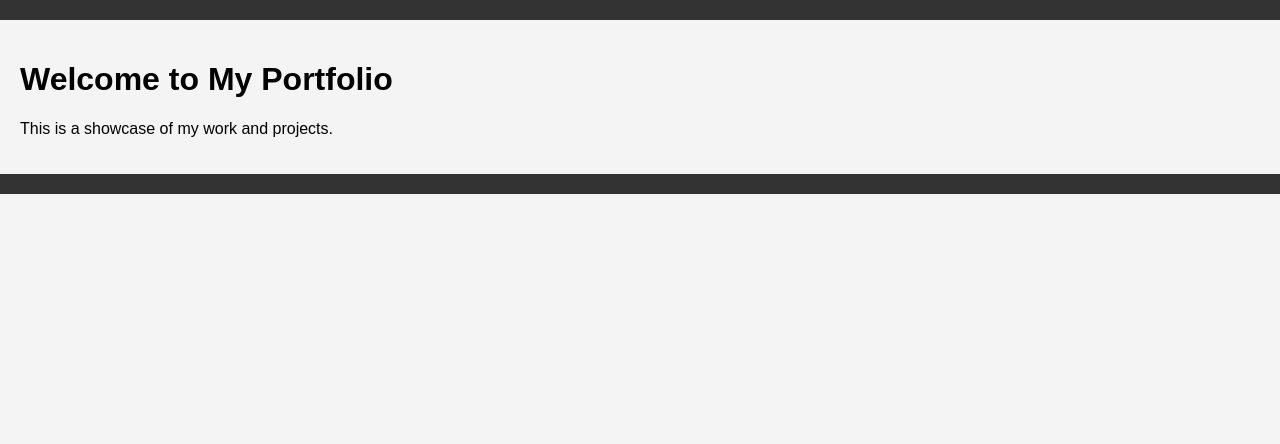
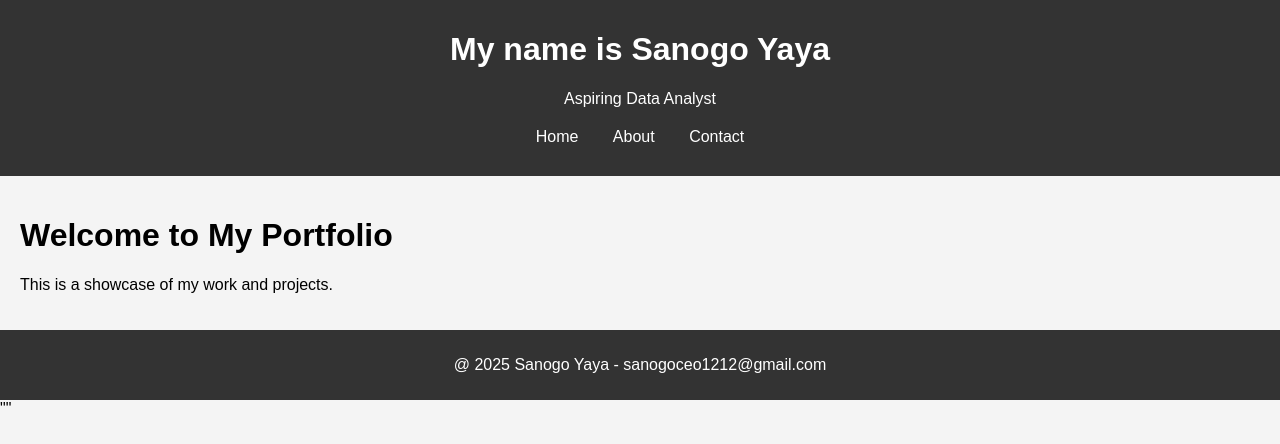
Before and after one commit to sanogoceo/Portfolio, a plain HTML site: page index.html in a window 1280 px wide. Drawn offline with Linux system fonts and the light colour scheme; files whose address does not match are found by name.

Commit message:
Add footer section

```diff
--- a/index.html
+++ b/index.html
@@ -8,9 +8,15 @@
 </head>
 <body>
       <header>
-        <!-- Header content will be loaded here -->
+        <h1>My name is Sanogo Yaya</h1>
+        <p>Aspiring Data Analyst</p>
+        <nav>
+            <a href="#">Home</a>
+            <a href="#">About</a>
+            <a href="#">Contact</a>
+        </nav>
+
     </header>
-
     <main>
         <h1>Welcome to My Portfolio</h1>
         <p>This is a showcase of my work and projects.</p>
@@ -18,9 +24,9 @@
     </main>
 
     <footer>
-        <!-- Footer content will be loaded here -->
+        <p>@ 2025 Sanogo Yaya - sanogoceo1212@gmail.com</p>
     </footer>
 
     <script src="scripts/main.js"></script>
 </body>
-</html>
+</html>""
```
